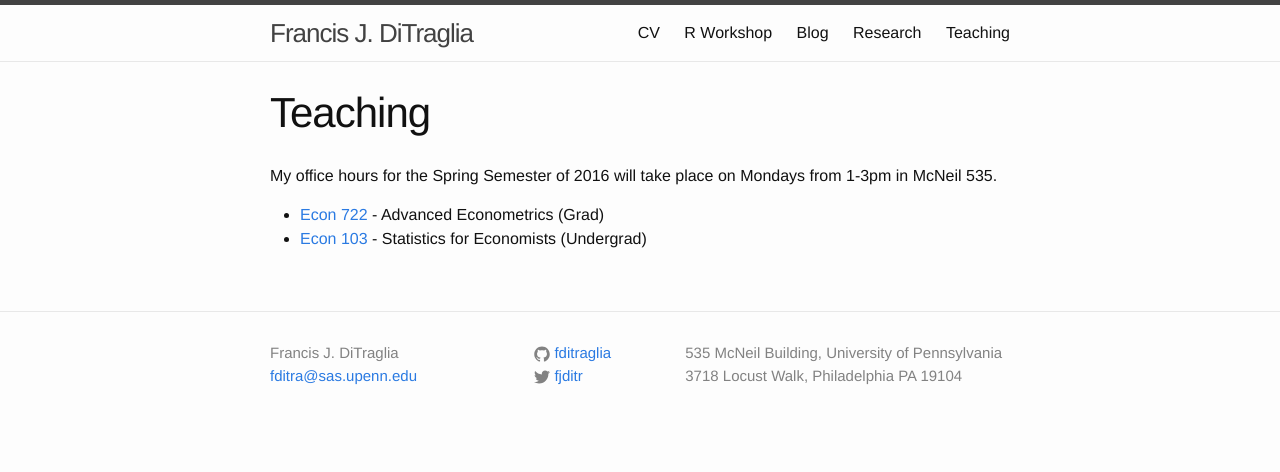
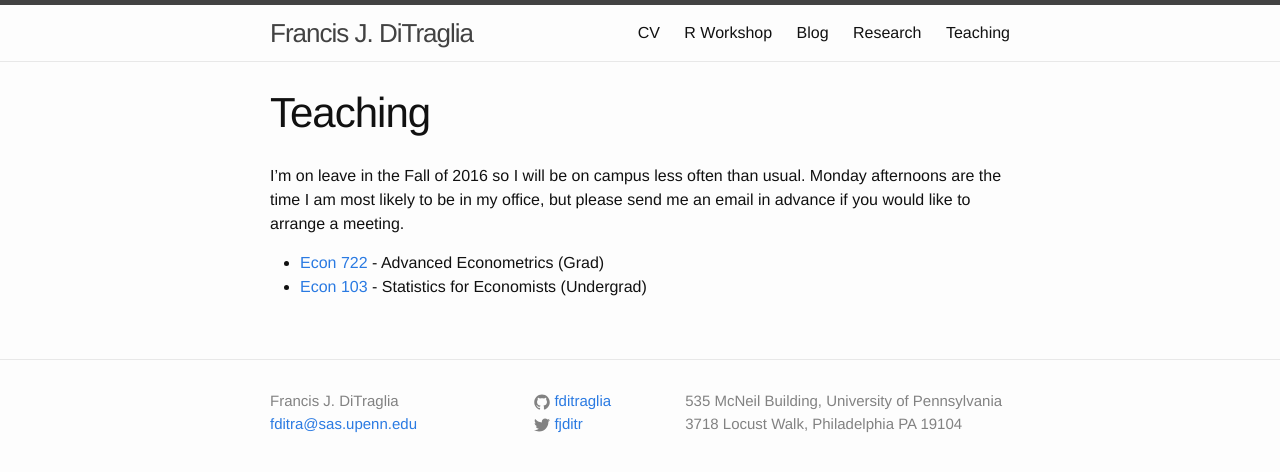
Before and after one commit to fditraglia/fditraglia.github.io, a Jekyll site: the page built from teaching.md, in a window 1280 px wide. Shown: the top 472 px of the page. Built offline with Jekyll 4.4.1, drawn with Linux system fonts in a browser that asks for light colours.

Commit message:
update office hours

```diff
--- a/teaching.md
+++ b/teaching.md
@@ -3,7 +3,7 @@ layout: page
 title: Teaching
 permalink: /Teaching/
 ---
-My office hours for the Spring Semester of 2016 will take place on Mondays from 1-3pm in McNeil 535.
+I'm on leave in the Fall of 2016 so I will be on campus less often than usual. Monday afternoons are the time I am most likely to be in my office, but please send me an email in advance if you would like to arrange a meeting.
 
 - [Econ 722](http://ditraglia.com/econ722) - Advanced Econometrics (Grad)
 - [Econ 103](http://ditraglia.com/Econ103Public) - Statistics for Economists (Undergrad)
```
